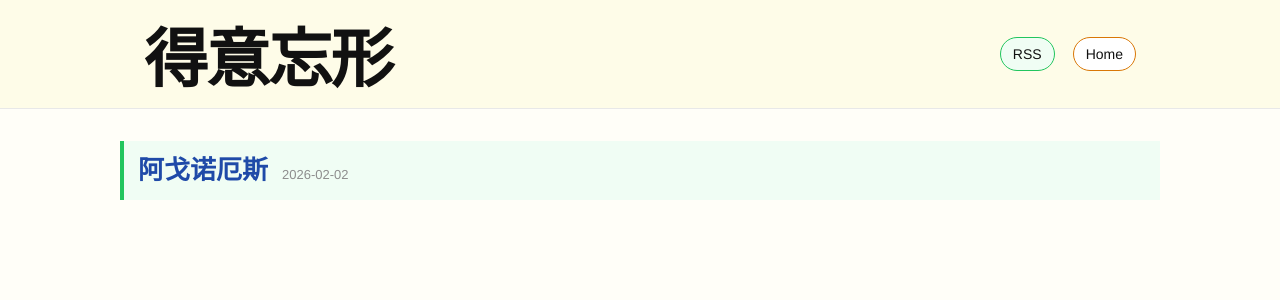
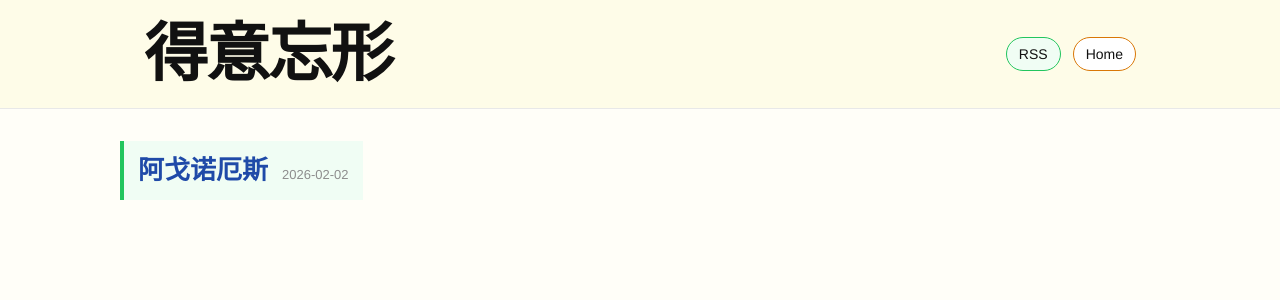
Before and after one commit to algonous/blog, a Jekyll site: the page built from index.html, in a window 1280 px wide. Shown: the top 300 px of the page. Built offline with Jekyll 4.4.1, drawn with Linux system fonts in a browser that asks for light colours.

Commit message:
feat: align header/list and add shared post header layout

```diff
--- a/_config.yml
+++ b/_config.yml
@@ -5,3 +5,9 @@
 markdown: kramdown
 plugins:
   - jekyll-feed
+defaults:
+  - scope:
+      path: ""
+      type: posts
+    values:
+      layout: post
--- a/assets/css/site.css
+++ b/assets/css/site.css
@@ -5,7 +5,6 @@
   --bg: #fffef8;
   --link: #1f4aa8;
 
-  /* md2html-inspired semantic tones */
   --green-bg: #f0fdf4;
   --green-line: #22c55e;
   --yellow-bg: #fefce8;
@@ -40,7 +39,9 @@
   height: 108px;
   display: flex;
   align-items: center;
-  justify-content: space-between;
+  justify-content: flex-start;
+  gap: 18px;
+  flex-direction: row;
 }
 
 .site-name {
@@ -49,11 +50,13 @@
   letter-spacing: -0.03em;
   text-decoration: none;
   color: var(--text);
+  line-height: 1;
 }
 
 .actions {
   display: flex;
-  gap: 18px;
+  gap: 12px;
+  margin-left: auto;
 }
 
 .action-btn {
@@ -78,6 +81,7 @@
 
 .list {
   padding: 32px 0 44px;
+  text-align: left;
 }
 
 .post-list {
@@ -101,7 +105,7 @@
 }
 
 .post-row {
-  display: flex;
+  display: inline-flex;
   align-items: baseline;
   gap: 14px;
   text-decoration: none;
@@ -127,6 +131,44 @@
   font-size: 13px;
 }
 
+.post-main {
+  padding: 36px 0 56px;
+}
+
+.post-main .post-header {
+  margin-bottom: 26px;
+  border-left: 4px solid var(--green-line);
+  background: var(--green-bg);
+  padding: 12px 14px;
+  display: inline-block;
+}
+
+.post-main h1 {
+  margin: 0;
+  font-size: 40px;
+  line-height: 1.15;
+}
+
+.post-main .meta {
+  margin-top: 8px;
+  color: var(--muted);
+  font-size: 13px;
+}
+
+.post-main .content {
+  font-size: 18px;
+  line-height: 1.9;
+  max-width: 860px;
+}
+
+.post-main .content p {
+  margin: 0 0 1.1em;
+}
+
+.post-main .content a {
+  color: var(--link);
+}
+
 @media (max-width: 720px) {
   .site-name {
     font-size: 38px;
@@ -139,4 +181,12 @@
   .post-title {
     font-size: 20px;
   }
+
+  .post-main h1 {
+    font-size: 32px;
+  }
+
+  .post-main .content {
+    font-size: 17px;
+  }
 }
```
Also changed, not shown: _layouts/post.html (added, +30 -0 lines).
